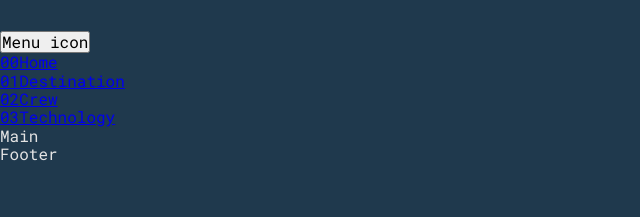
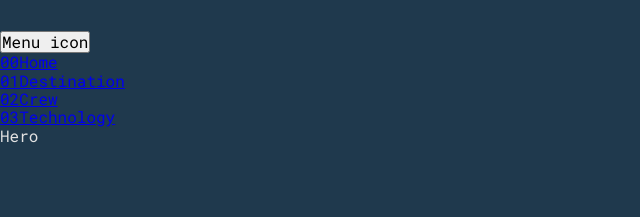
Before and after one commit to aptoivonen/aptoivonen.github.io, a React (Vite) app: page / in a window 1280 px wide. Shown: the part 560-777 px from the top of the page, without its empty margins (0-640 px from the left). Built offline with nearby package versions, Linux system fonts and the light colour scheme.

Commit message:
Add empty sections

```diff
--- a/src/App.tsx
+++ b/src/App.tsx
@@ -63,7 +63,12 @@
           </ul>
         </nav>
       </header>
-      <main>Main</main>
+      <main>
+        <section>Hero</section>
+        <section>About</section>
+        <section>Projects</section>
+        <section>Contact</section>
+      </main>
       <footer>Footer</footer>
     </>
   );
```
